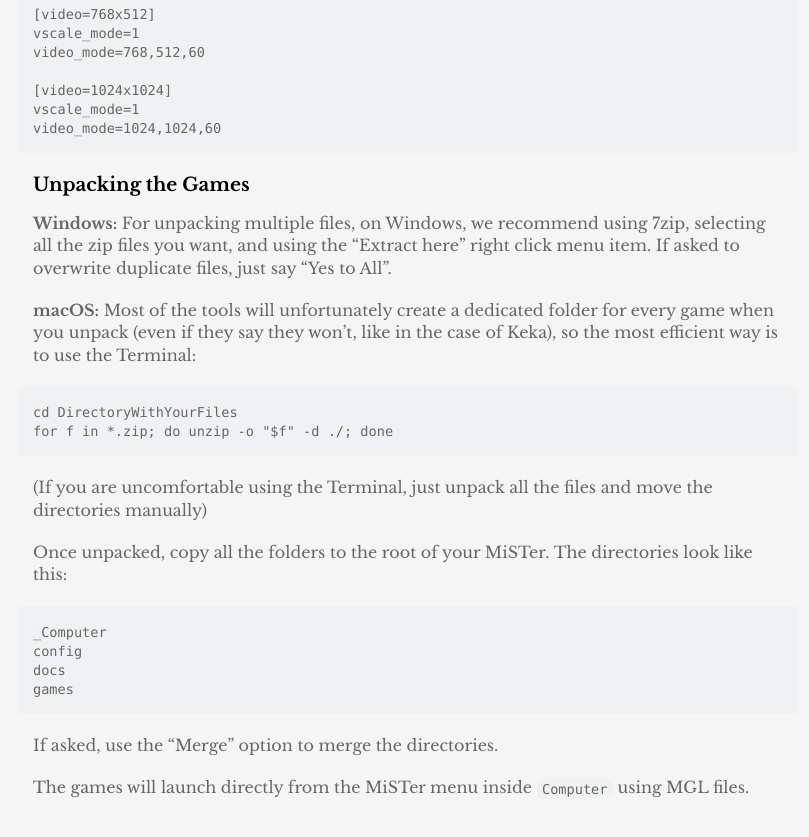
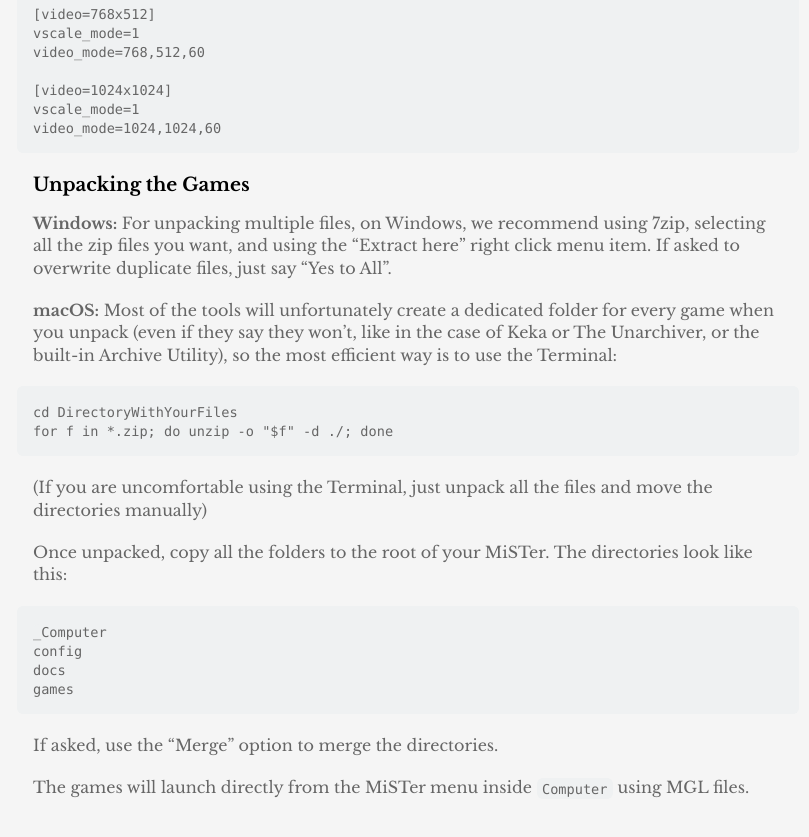
Before and after one commit to X68K-us/x68k-us.github.io, a Jekyll site: the page built from docs.md, in a window 1280 px wide and 900 px high, scrolled down 1094 px. Shown: the top 837 px of the window, without its empty margins (232-1041 px from the left). Built offline with Jekyll 4.4.1, drawn with Linux system fonts in a browser that asks for light colours.

Commit message:
Mention other tools

````diff
--- a/docs.md
+++ b/docs.md
@@ -56,7 +56,7 @@ video_mode=1024,1024,60
 
 **Windows:** For unpacking multiple files, on Windows, we recommend using 7zip, selecting all the zip files you want, and using the "Extract here" right click menu item. If asked to overwrite duplicate files, just say "Yes to All".
 
-**macOS:** Most of the tools will unfortunately create a dedicated folder for every game when you unpack (even if they say they won't, like in the case of Keka), so the most efficient way is to use the Terminal:
+**macOS:** Most of the tools will unfortunately create a dedicated folder for every game when you unpack (even if they say they won't, like in the case of Keka or The Unarchiver, or the built-in Archive Utility), so the most efficient way is to use the Terminal:
 
 ```
 cd DirectoryWithYourFiles
````
